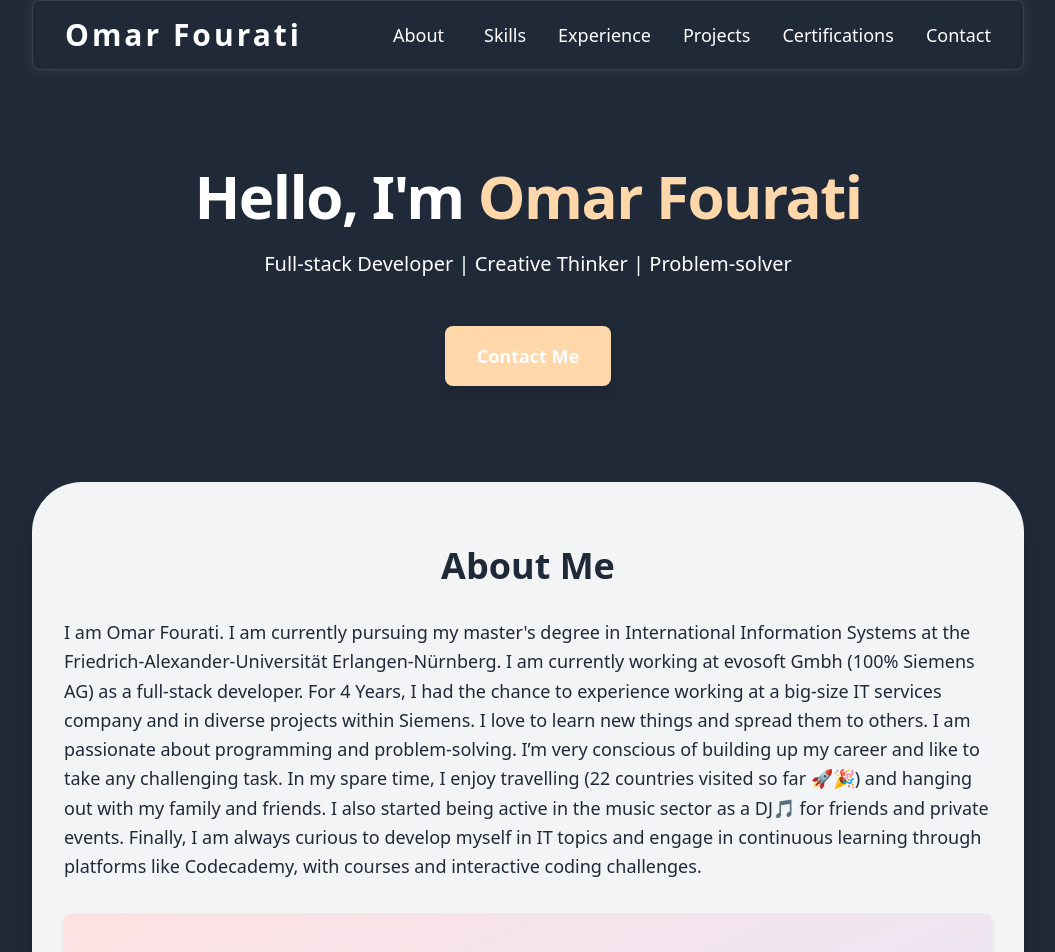
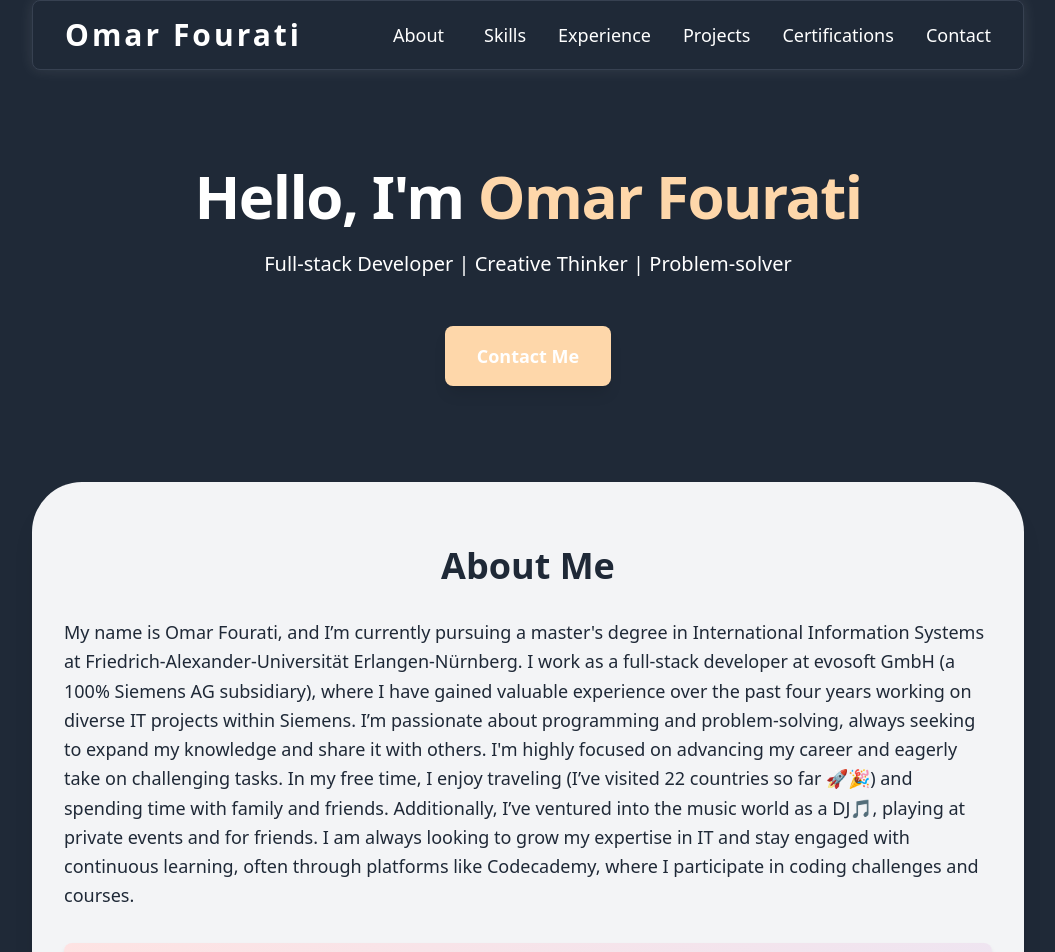
Before and after one commit to OmarFourati/portfolio_resume, an Angular app: page / in a window 1280 px wide. Shown: the top 952 px of the page, without its empty margins (112-1167 px from the left). Built offline with nearby package versions, Linux system fonts and the light colour scheme.

Commit message:
update about text

```diff
--- a/src/app/app.component.html
+++ b/src/app/app.component.html
@@ -85,21 +85,21 @@
       </h2>
       <div class="space-y-8">
         <p class="text-lg leading-relaxed mb-6">
-          I am Omar Fourati. I am currently pursuing my master's degree in
-          International Information Systems at the
-          Friedrich-Alexander-Universität Erlangen-Nürnberg. I am currently
-          working at evosoft Gmbh (100% Siemens AG) as a full-stack developer.
-          For 4 Years, I had the chance to experience working at a big-size IT
-          services company and in diverse projects within Siemens. I love to
-          learn new things and spread them to others. I am passionate about
-          programming and problem-solving. I’m very conscious of building up my
-          career and like to take any challenging task. In my spare time, I
-          enjoy travelling (22 countries visited so far 🚀🎉) and hanging out
-          with my family and friends. I also started being active in the music
-          sector as a DJ🎵 for friends and private events. Finally, I am always
-          curious to develop myself in IT topics and engage in continuous
-          learning through platforms like Codecademy, with courses and
-          interactive coding challenges.
+          My name is Omar Fourati, and I’m currently pursuing a master's degree
+          in International Information Systems at
+          Friedrich-Alexander-Universität Erlangen-Nürnberg. I work as a
+          full-stack developer at evosoft GmbH (a 100% Siemens AG subsidiary),
+          where I have gained valuable experience over the past four years
+          working on diverse IT projects within Siemens. I’m passionate about
+          programming and problem-solving, always seeking to expand my knowledge
+          and share it with others. I'm highly focused on advancing my career
+          and eagerly take on challenging tasks. In my free time, I enjoy
+          traveling (I’ve visited 22 countries so far 🚀🎉) and spending time
+          with family and friends. Additionally, I’ve ventured into the music
+          world as a DJ🎵, playing at private events and for friends. I am
+          always looking to grow my expertise in IT and stay engaged with
+          continuous learning, often through platforms like Codecademy, where I
+          participate in coding challenges and courses.
         </p>
 
         <!-- Bachelor's Degree -->
```
